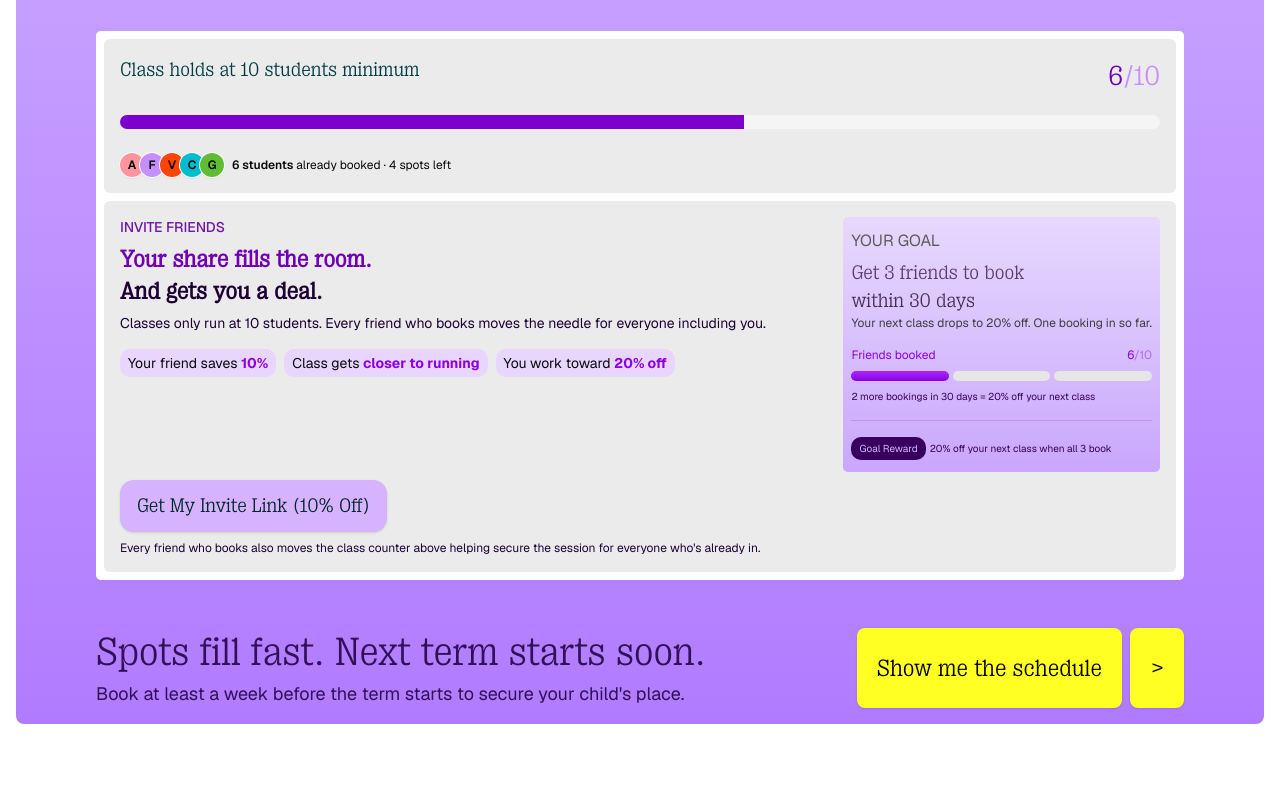
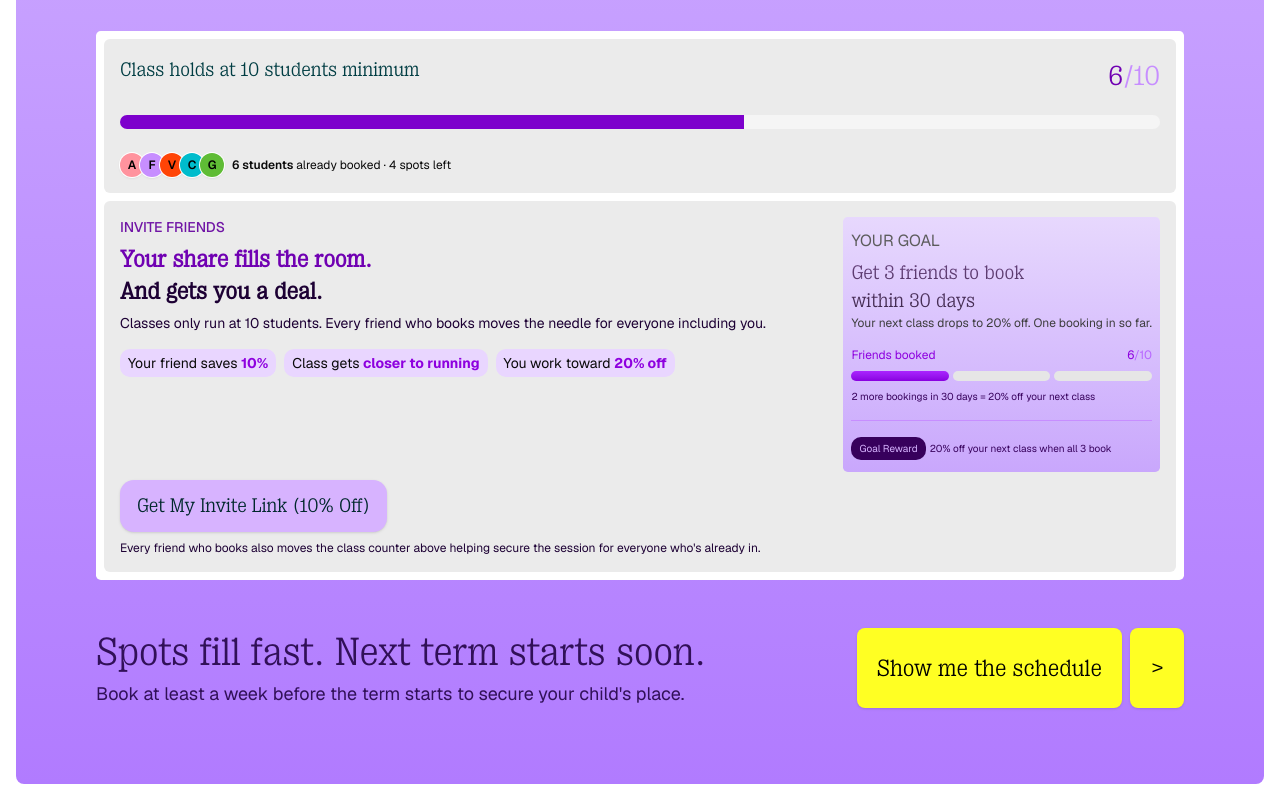
Before and after one commit to maludatech/frontend-test, a Next.js app: page / in a window 1280 px wide. Shown: the part 904-1704 px from the top of the page. Before the commit the page ends 1644 px from the top, so only its background shows below. Built offline with nearby package versions, Linux system fonts and the light colour scheme.

Commit message:
update: done

```diff
--- a/components/CTASection.tsx
+++ b/components/CTASection.tsx
@@ -1,6 +1,6 @@
 export const CTASection = () => {
   return (
-    <div className="flex flex-col sm:flex-row gap-4 justify-between">
+    <div className="flex flex-col sm:flex-row gap-8 pb-15 justify-between">
       <div className="flex flex-col gap-1 text-[#311058]">
         <h1 className="text-3xl md:text-[40px] font-slab">
           Spots fill fast. Next term starts soon.
```
